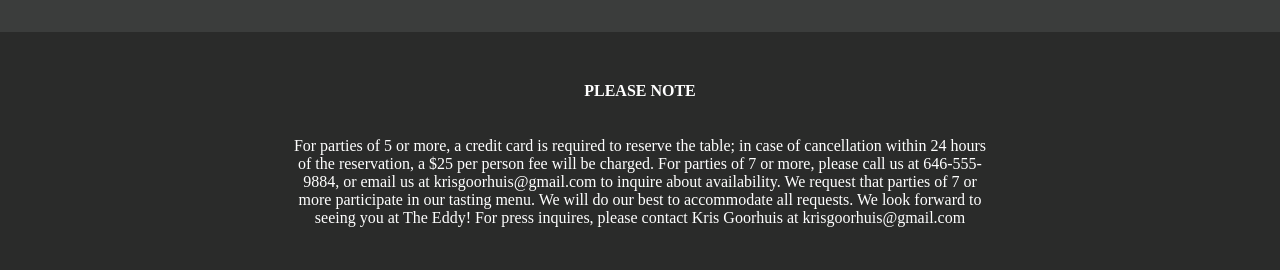
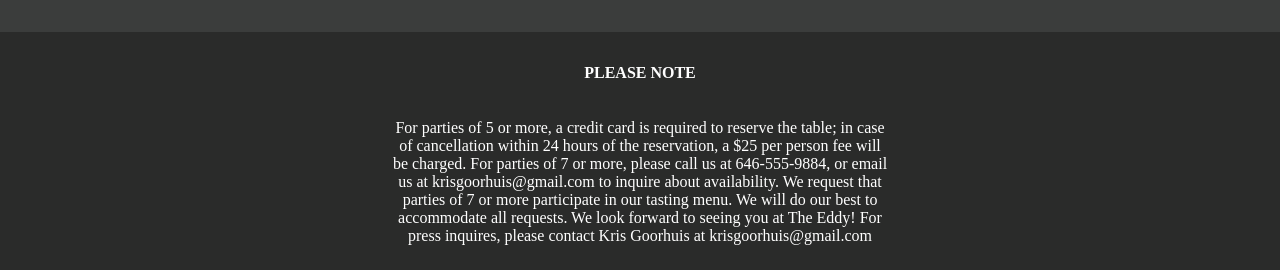
Before and after one commit to KrisGoorhuis/the-eddy-copy, a website: page index.html in a window 1280 px wide. Shown: the part 1847-2117 px from the top of the page. Drawn offline with nearby package versions, Linux system fonts and the light colour scheme; a web font is replaced by a local one.

Commit message:
Attempting to fix page being wider than the intended column. Select things spilling outside.

```diff
--- a/scss/main.scss
+++ b/scss/main.scss
@@ -255,8 +255,7 @@ a {
       margin-bottom: 0px;
    }
    p {
-      width: 50%;
-      min-width: 700px;
+      width: 500px;
       text-align: center;
    }
 }
@@ -708,7 +707,6 @@ a {
    div {
       width: 200px;
       text-align: center;
-      margin-right: 50px;
    }
    img{
       width: 160px;
```
Also changed, not shown: public/css/main.css.
